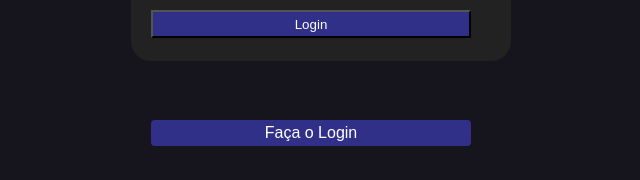
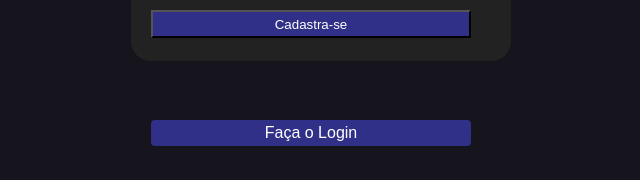
Before and after one commit to Tainaceline/site-sun-comics, a plain HTML site: page form2.html in a window 1280 px wide. Shown: the part 501-681 px from the top of the page, 319-959 px from the left. Drawn offline with Linux system fonts and the light colour scheme.

Commit message:
Update form2.html

```diff
--- a/form2.html
+++ b/form2.html
@@ -28,7 +28,7 @@
                 </p>
 
 
-                <input id="button" type="submit" value="Login">
+                <input id="button" type="submit" value="Cadastra-se">
 
 
 
```
